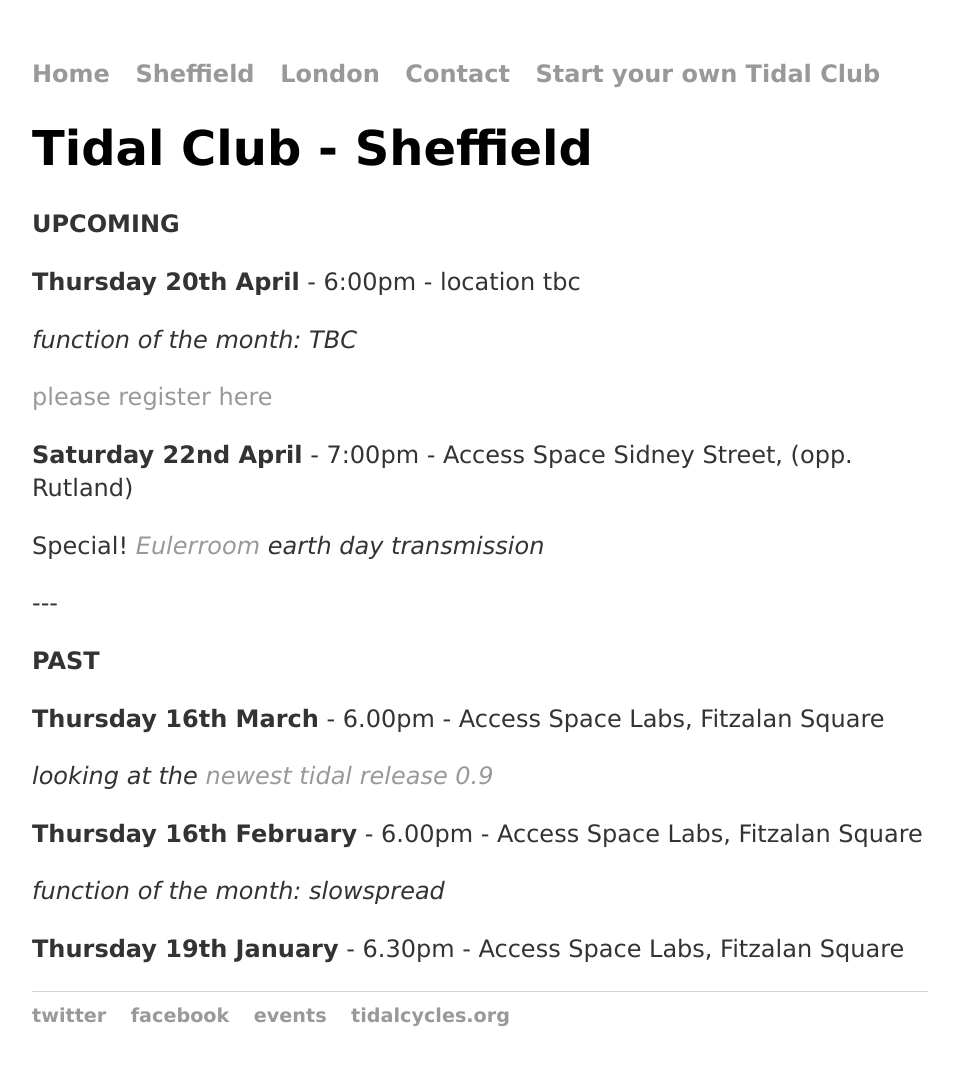
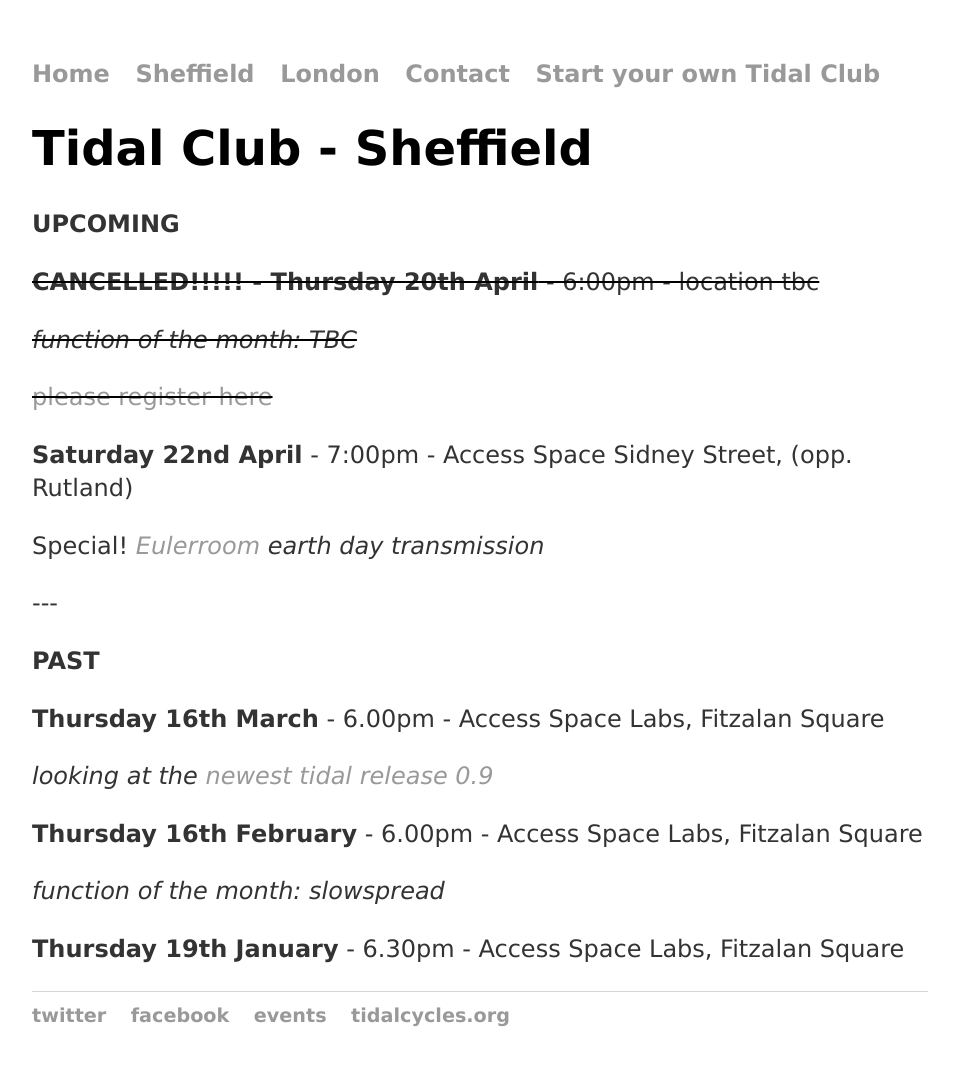
Before and after one commit to tidalclub/tidalclub.github.io, a Jekyll site: the page built from sheffield.html, in a window 1280 px wide. Shown: the whole page, without its empty margins (160-1113 px from the left). Built offline with Jekyll 4.4.1, drawn with Linux system fonts in a browser that asks for light colours.

Commit message:
Update sheffield.html

```diff
--- a/sheffield.html
+++ b/sheffield.html
@@ -7,9 +7,9 @@
 
 			<p><b>UPCOMING</b></p>
 			<p></p>
-			<p><b>Thursday 20th April</b> - 6:00pm - location tbc</p>
+			<del><p><b>CANCELLED!!!!! - Thursday 20th April</b> - 6:00pm - location tbc</p>
 			<p><em>function of the month: TBC</em></p>
-			<p><a href="https://www.picatic.com/tidalclub4#">please register here</a>
+			<p><a href="https://www.picatic.com/tidalclub4#">please register here</a></p></del>
 			<p></p>
 			<p><b>Saturday 22nd April</b> - 7:00pm - Access Space Sidney Street, (opp. Rutland)</p>
 			<p>Special! <em><a href="http://eulerroom.com/">Eulerroom</a> earth day transmission</em></p>
```
